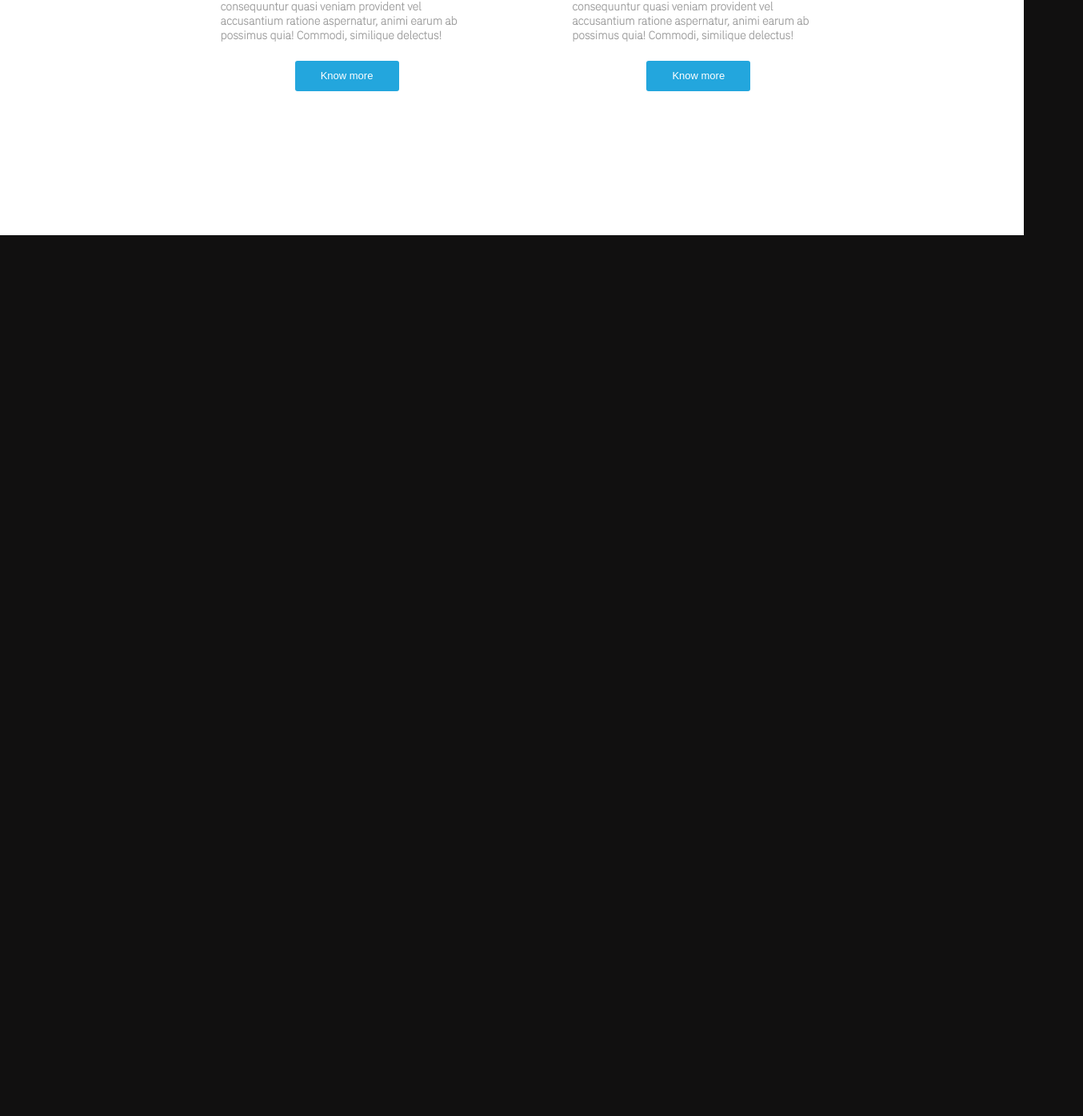
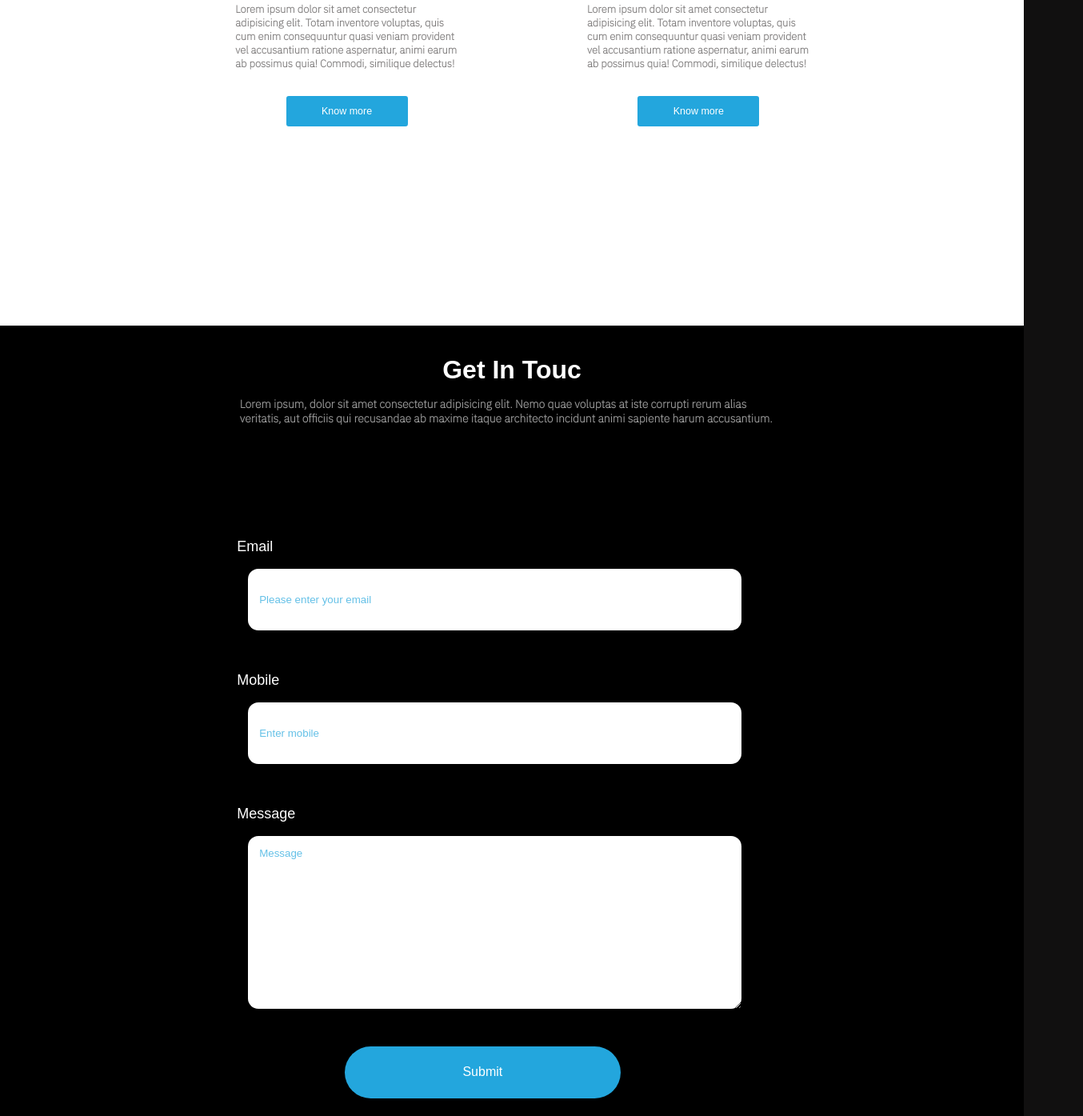
Before and after one commit to DakhchOussama/portfolio, a Next.js app: page / in a window 1280 px wide. Shown: the part 3705-5100 px from the top of the page at 80% size, 1354 px wide, since content can reach past the window. Before the commit the page ends 3999 px from the top, so only its background shows below. Built offline with nearby package versions, Linux system fonts and the light colour scheme; a web font is replaced by a local one.

Commit message:
i create new component ( GetInTouc) but  i still don't finish styles of Education component especially responsive of page

```diff
--- /dev/null
+++ b/src/app/Components/GetInTouc.tsx
@@ -0,0 +1,35 @@
+import React from "react";
+
+export default function GetInTouc(){
+    return (
+        <>
+            <div className="education" id="GetInTouc">
+                <div className="education-container">
+                    <div className="education-header">
+                        <h1 id="GetInTouc-header">Get In Touc</h1>
+                        <p>Lorem ipsum, dolor sit amet consectetur adipisicing elit. Nemo quae voluptas at iste corrupti rerum alias veritatis, aut officiis qui recusandae ab maxime itaque architecto incidunt animi sapiente harum accusantium.</p>
+                    </div>
+                    <div className="GetInTouc-container">
+                        <div className="GetInTouc-input">
+                            <label htmlFor="mail">Email</label>
+                            <input type="email" placeholder="Please enter your email" id="mail"></input>
+                        </div>
+                        <div className="GetInTouc-input">
+                            <label htmlFor="mobilr">Mobile</label>
+                            <input type="text" placeholder="Enter mobile" id="mobile"></input>
+                        </div>
+                        <div className="GetInTouc-input" id="GetInTouc-message">
+                            <label htmlFor="message">Message</label>
+                            <textarea placeholder="Message" id="message"></textarea>
+                        </div>
+                        <div className="GetInTouc-buttom">
+                            <div className="submit-button">
+                                <a>Submit</a>
+                            </div>
+                        </div>
+                    </div>
+                </div>
+            </div>
+        </>
+    );
+}
--- a/src/app/globals.css
+++ b/src/app/globals.css
@@ -458,9 +458,9 @@ nav{
 }
 
 .quote {
-	width: 30px;
-	height: 30px;
-	position: absolute;
+  width: 26px;
+  height: 27px;
+  position: absolute;
 }
 
 .container-quote {
@@ -489,7 +489,7 @@ nav{
   background-color: white;
   display: flex;
   justify-content: center;
-  height: 27cm;
+  height: 30cm;
 }
 
 .education-container {
@@ -506,11 +506,11 @@ nav{
 }
 
 .education-header {
-	height: 20%;
-	display: flex;
-	flex-direction: column;
-	align-items: center;
-	margin-top: 17px;
+  height: 16%;
+  display: flex;
+  flex-direction: column;
+  align-items: center;
+  margin-top: 37px;
 }
 
 .education-header h1 {
@@ -569,10 +569,10 @@ nav{
 }
 
 .education-para p {
-  width: 76%;
-  color: #9C9C9C;
+  width: 67%;
+  color: #807e7e;
   font-family: 'IBM Plex Sans';
-  font-size: 14px;
+  font-size: 13px;
   font-weight: 600;
   justify-content: center;
 }
@@ -596,12 +596,12 @@ nav{
   background: #23a6dd;
   color: white;
   font-family: 'Arial';
-  width: 130px;
+  width: 152px;
   display: flex;
   align-items: center;
   justify-content: center;
   border-radius: 3px;
-  font-size: 13px;
+  font-size: 12.5px;
   cursor: pointer;
   text-decoration: none;
 }
@@ -612,10 +612,6 @@ nav{
   overflow: hidden;
   position: relative;
   height: 100%;
-}
-
-.container-hidden{
-
 }
 
 #left{
@@ -630,22 +626,95 @@ nav{
   display: flex;
 }
 
-/* .animation-hidden{
-
-  display: flex;
-  flex-direction: row;
-} */
-
-#right {
-  /* position: absolute;
-  left: 24cm; */
+#GetInTouc {
+  background-color: black;
+  height: calc(32cm + 12px);
 }
 
-/* @media screen and (max-width: 1806px) {
-  #CaseStudies-different{
-    width: 88%;
-  }
-} */
+#GetInTouc-header{
+  color: white;
+}
+
+.GetInTouc-container {
+  width: 35cm;
+  height: 21cm;
+  display: flex;
+  flex-direction: column;
+  align-items: center;
+  justify-content: center;
+  margin-left: 106px;
+  /* margin-right: 40px; */
+}
+
+.GetInTouc-input {
+  width: 60%;
+  height: 21%;
+  display: flex;
+  flex-direction: column;
+  align-items: flex-start;
+  /* background-color: blue; */
+}
+
+.GetInTouc-input input, .GetInTouc-input textarea {
+  height: 77px;
+  width: 76%;
+  display: flex;
+  border-radius: 13px;
+  border: none;
+  outline: none;
+  margin-top: 17px;
+  margin-left: 14px;
+  padding-left: 14px;
+}
+
+.GetInTouc-input textarea {
+  height: 208px;
+  padding-top: 14px;
+}
+
+.GetInTouc-input label {
+  font-family: 'Arial';
+  color: white;
+  font-size: 18px;
+}
+
+.GetInTouc-buttom {
+  width: 41%;
+  height: 15%;
+  display: flex;
+  align-items: center;
+  justify-content: flex-start;
+  margin-top: 20px;
+  padding-left: 18px;
+}
+
+.submit-button {
+  background: #23a6dd;
+  height: 65px;
+  width: 345px;
+  display: flex;
+  align-items: center;
+  justify-content: center;
+  border-radius: 50px;
+}
+
+.submit-button a{
+  color: white;
+  font-family: 'Arial', sans-serif;
+}
+
+#GetInTouc-message{
+  height: 32%;
+}
+
+.GetInTouc-input input::placeholder, .GetInTouc-input textarea::placeholder{
+  color: #23a6dd;
+  font-family: 'Arial', sans-serif;
+  opacity: 0.7;
+}
+
+
+
 
 
 /* Phone Screen */
@@ -745,6 +814,13 @@ nav{
   }
   .education-section {
     width: calc(23cm - 72px);
+  }
+  .education-header{
+    height: 13%;
+  }
+  .education-img img {
+    width: 277px;
+    height: 318px;
 }
 }
 
@@ -810,6 +886,45 @@ nav{
   #abberkac-feedback{
     font-size: 13px;
   }
+  .education-information {
+    width: 6cm;
+  }
+  .education-img img {
+    width: 220px;
+    height: 259px;
+    border-radius: 13px;
+  }
+  .education-para h2 {
+    font-size: 12px;
+  }
+  .education-para p {
+    width: 92%;
+    font-size: 11px;
+  }
+  .education-para {
+    margin-top: 18px;
+    height: calc(4cm + 23px);
+}
+  .education-para a {
+    height: 34px;
+    width: 126px;
+    font-size: 12.5px;
+    justify-content: space-around;
+  }
+  .education-section {
+    width: calc(18cm - 107px);
+}
+  .education-icon img {
+    width: 33px;
+    height: 33px;
+  }
+  .education-header p {
+    width: 13cm;
+    font-size: 12px;
+  }
+  .education-header h1 {
+    font-size: 28px;
+}
 }
 
 @media screen and (max-width: 585px){
--- a/src/app/page.tsx
+++ b/src/app/page.tsx
@@ -3,6 +3,7 @@ import NavBar from './Components/NavBar'
 import Section from './Components/Section'
 import Feedbacks from './Components/Feedbacks'
 import Education from './Components/Education'
+import GetInTouc from './Components/GetInTouc'
 
 export default function Home() {
   return (
@@ -13,6 +14,7 @@ export default function Home() {
       <CaseStudies></CaseStudies>
       <Feedbacks></Feedbacks>
       <Education></Education>
+      <GetInTouc></GetInTouc>
       </main>
     </>
   )
```
